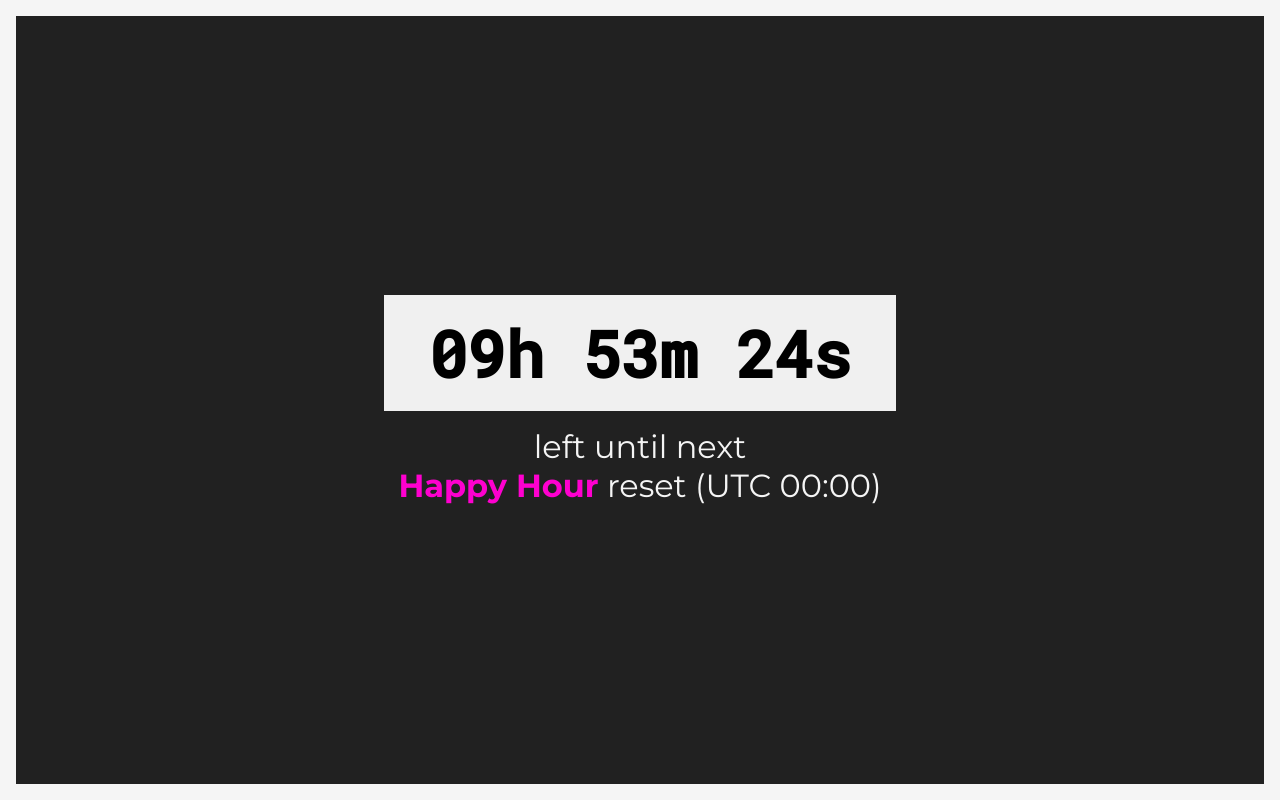
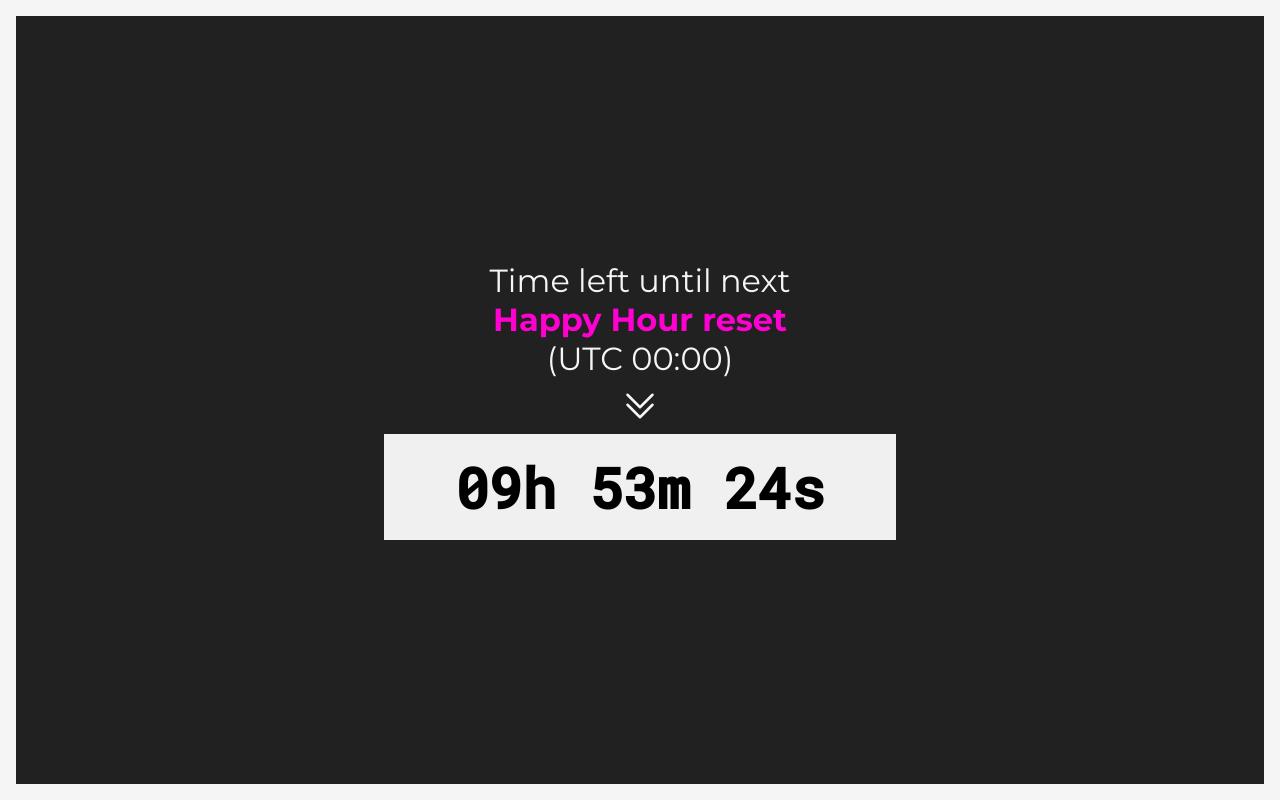
Before and after one commit to P1etrodev/happy-hour-countdown, a website built with Vite: page index.html in a window 1280 px wide. Built offline with nearby package versions, Linux system fonts and the light colour scheme.

Commit message:
changed layout

```diff
--- a/index.html
+++ b/index.html
@@ -6,10 +6,25 @@
 		<title>Happy Hour Countdown</title>
 	</head>
 	<body>
+		<div id="text">
+			Time left until next <br /><strong>Happy Hour reset</strong><br />
+			(UTC 00:00)
+		</div>
+		<div id="arrows">
+			<svg
+				xmlns="http://www.w3.org/2000/svg"
+				fill="none"
+				viewBox="0 0 24 24"
+				stroke-width="1.5"
+				stroke="currentColor"
+				class="size-6">
+				<path
+					stroke-linecap="round"
+					stroke-linejoin="round"
+					d="m4.5 5.25 7.5 7.5 7.5-7.5m-15 6 7.5 7.5 7.5-7.5" />
+			</svg>
+		</div>
 		<div id="countdown">Loading...</div>
-		<div id="text">
-			left until next <br /><strong>Happy Hour</strong> reset (UTC 00:00)
-		</div>
 		<script type="module" src="/src/main.js"></script>
 	</body>
 </html>
--- a/src/style.css
+++ b/src/style.css
@@ -16,18 +16,9 @@ body {
 	font-family: sans-serif;
 	font-size: 2rem;
 	text-align: center;
-	gap: 1rem;
+	gap: 0.5rem;
 	background-color: #212121;
 	border: 1rem solid whitesmoke;
-}
-
-#countdown {
-	padding: 1rem;
-	background: #f0f0f0;
-	font-weight: 900;
-	font-size: 4rem;
-	width: 32rem;
-	font-family: 'Roboto Mono', monospace;
 }
 
 #text {
@@ -38,3 +29,21 @@ body {
 #text strong {
 	color: #fe00cf;
 }
+
+#arrows {
+	display: flex;
+	color: whitesmoke;
+}
+
+#arrows svg {
+	height: 2.5rem;
+}
+
+#countdown {
+	padding: 1rem;
+	background: #f0f0f0;
+	font-weight: 900;
+	font-size: 3.5rem;
+	width: 32rem;
+	font-family: 'Roboto Mono', monospace;
+}
```
